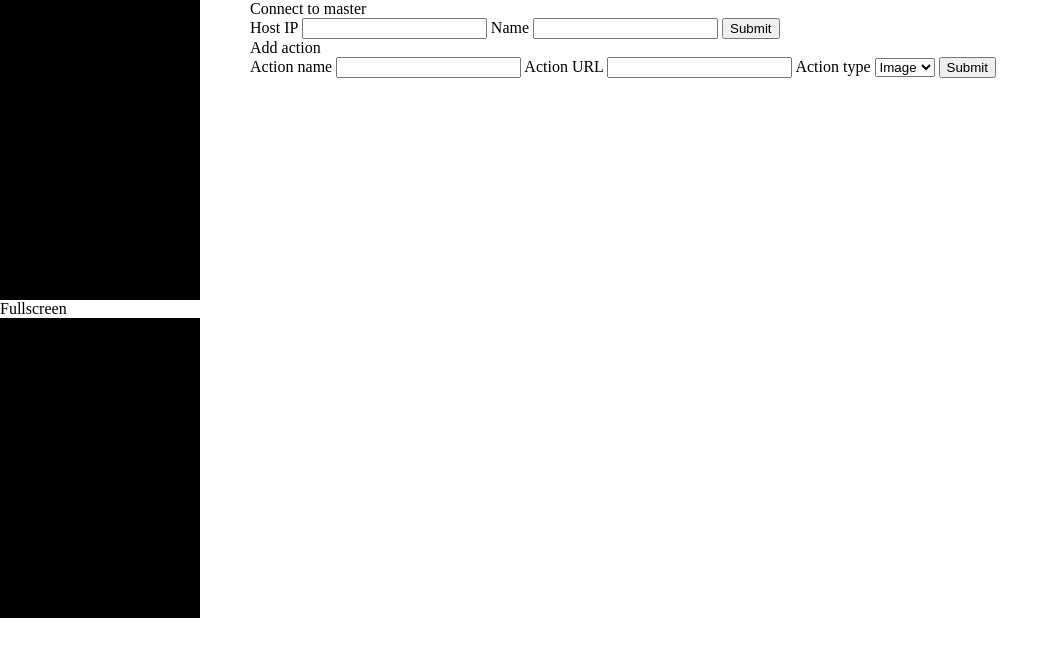
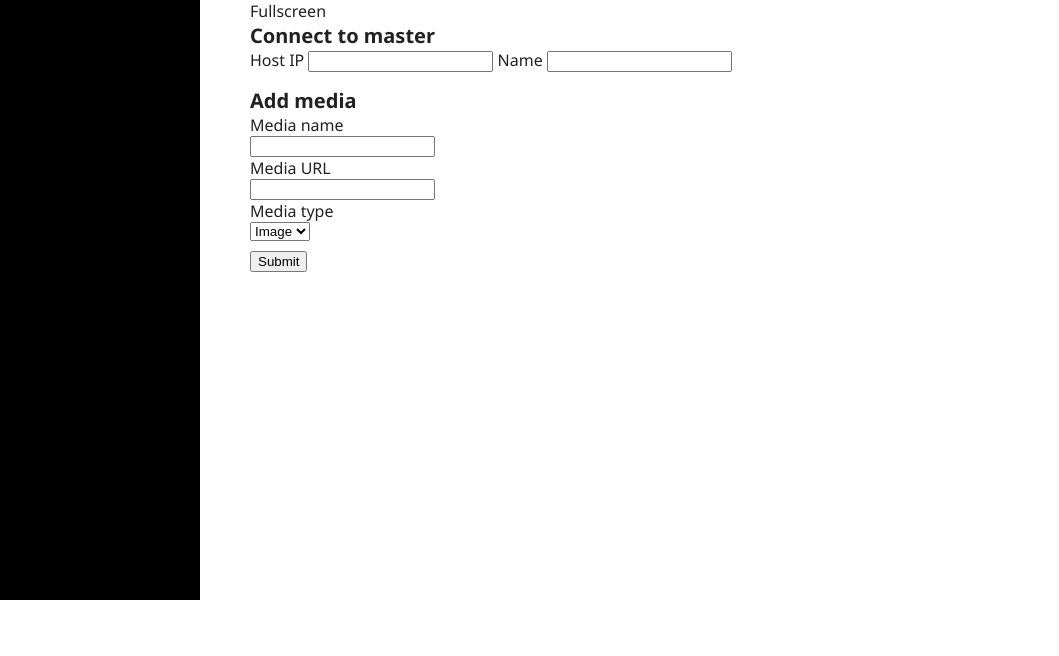
Before and after one commit to LinusLjung/1million, a website: page public/index.html in a window 1280 px wide. Shown: the whole page, without its empty margins (0-1059 px from the left). Drawn offline with nearby package versions, Linux system fonts and the light colour scheme.

Commit message:
Style improvements

```diff
--- a/public/css/css.css
+++ b/public/css/css.css
@@ -1,5 +1,12 @@
 body {
   margin: 0;
+  font-family: 'Noto Sans', sans-serif;
+  padding-left: 250px;
+  color: #212121;
+}
+
+[type="submit"] {
+  display: none;
 }
 
 .screen-wrapper {
@@ -13,11 +20,69 @@ body {
   background-color: black;
 }
 
+#screen,
+#preview {
+  position: fixed;
+  left: 0;
+}
+
+#screen {
+  top: 0;
+  z-index: 999999;
+  cursor: none;
+}
+
+#preview {
+  top: 300px;
+}
+
 .screen > * {
   width: 100%;
   height: 100%;
 }
 
+#button-fullscreen {
+  cursor: pointer;
+}
+
+.content {
+  max-height: 100vh;
+  overflow-y: scroll;
+}
+
 [data-action] {
   cursor: pointer;
 }
+
+.form-header {
+  font-size: 20px;
+  font-weight: 700;
+}
+
+.form-wrapper {
+  margin-top: 15px;
+}
+
+#action-form {
+  display: flex;
+  flex-direction: column;
+  align-items: flex-start;
+  margin-bottom: 15px;
+}
+
+#action-form [type="submit"] {
+  display: block;
+  margin-top: 10px
+}
+
+.action {
+  display: flex;
+  justify-content: space-between;
+  align-items: center;
+}
+
+.button {
+  border: 1px solid;
+  padding: 5px 10px;
+  border-radius: 5px;
+}
--- a/public/index.html
+++ b/public/index.html
@@ -6,15 +6,17 @@
   <meta http-equiv="X-UA-Compatible" content="ie=edge">
   <title>1 Million</title>
 
+  <link href="https://fonts.googleapis.com/css?family=Noto+Sans:400,700" rel="stylesheet">
   <link rel="stylesheet" type="text/css" href="css/css.css" />
 </head>
 <body>
   <div class="screen-wrapper">
     <div class="screen" id="screen"></div>
-    <div id="button-fullscreen">Fullscreen</div>
     <div class="screen" id="preview"></div>
   </div>
 
+  <div class="content">
+    <div id="button-fullscreen">Fullscreen</div>
     <div class="sockets-wrapper">
       <div class="form-header">Connect to master</div>
 
@@ -30,16 +32,16 @@
     </div>
 
     <div class="form-wrapper">
-    <div class="form-header">Add action</div>
+      <div class="form-header">Add media</div>
 
       <form id="action-form">
-      <label for="form-action-name">Action name</label>
+        <label for="form-action-name">Media name</label>
         <input type="text" name="name" id="form-action-name" required />
 
-      <label for="form-action-url">Action URL</label>
+        <label for="form-action-url">Media URL</label>
         <input type="text" name="url" id="form-action-url" required />
 
-      <label>Action type</label>
+        <label>Media type</label>
         <select name="type">
           <option value="image">Image</option>
           <option value="video">Video</option>
@@ -50,6 +52,7 @@
 
       <div class="actions" id="actions"></div>
     </div>
+  </div>
 
   <script src="https://cdnjs.cloudflare.com/ajax/libs/socket.io/2.0.3/socket.io.js"></script>
   <script src="js/js.js"></script>
--- a/public/js/js.js
+++ b/public/js/js.js
@@ -22,7 +22,7 @@ function handleActionSubmit(e) {
 
   actions.push({
     name: e.target.name.value,
-    url: e.target.url.value,
+    url: `media/${e.target.url.value}`,
     type: e.target.type.value
   });
 
@@ -126,8 +126,8 @@ function renderActions() {
     return accumulated + `
       <div class="action" data-index="${index}">
         <span>${current.name} (${current.type}) - </span>
-        <span data-action="preview">Preview</span>
-        <span data-action="delete">Delete</span>
+        <span class="button" data-action="preview">Preview</span>
+        <span class="button" data-action="delete">Delete</span>
 
         <div id="clients">
           ${clients
@@ -139,7 +139,8 @@ function renderActions() {
             `, '')
           }
         </div>
-        <span data-action="view">Send to screen</span>
+
+        <span class="button" data-action="view">Send to screen</span>
       </div>
     `;
   }, '');
```
Lines whose indentation alone changed are shown as unchanged.
